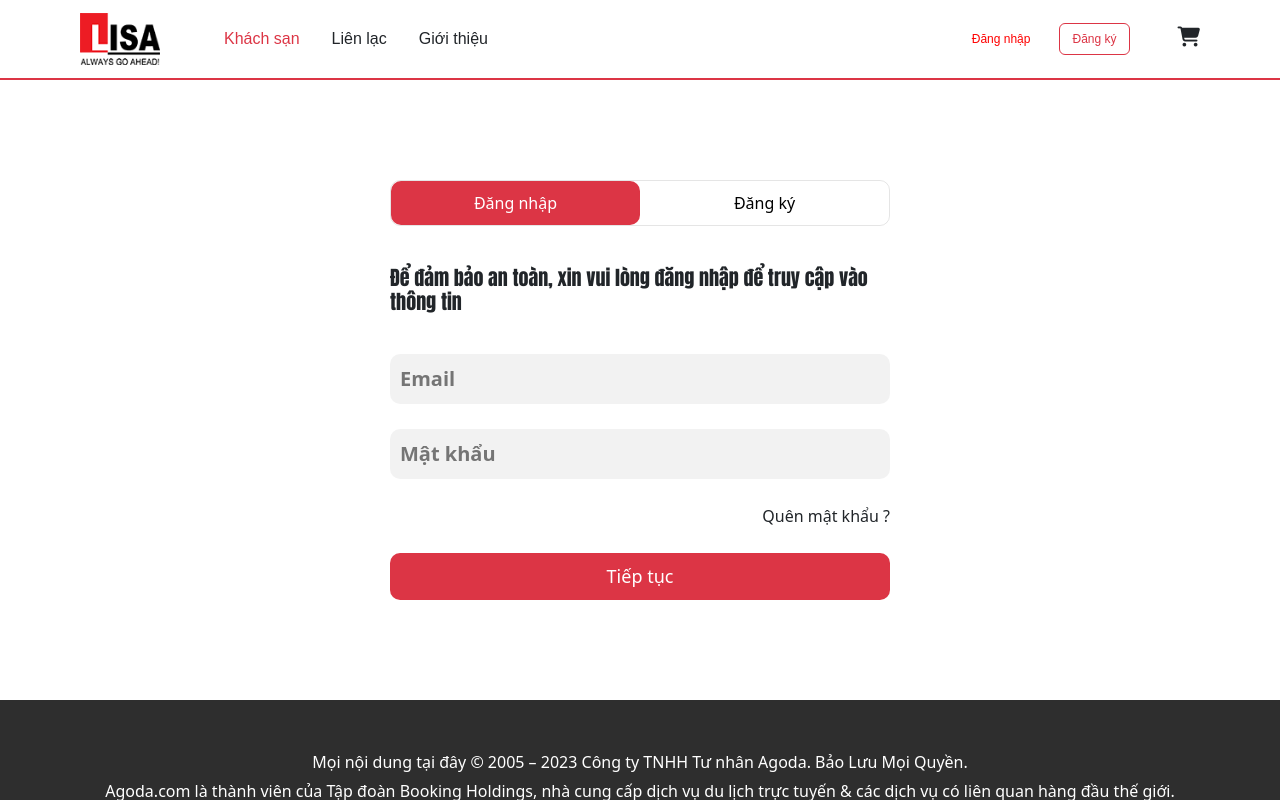
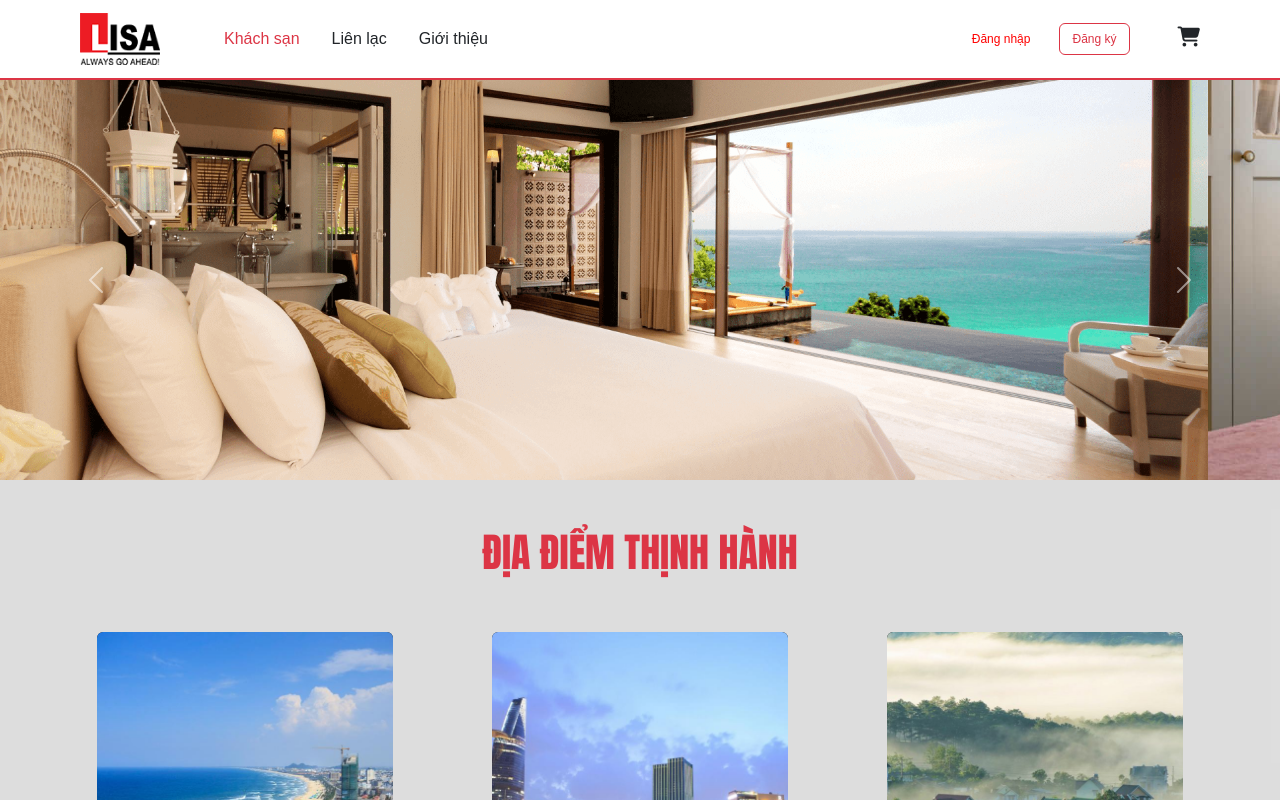
Before and after one commit to NamPhunPhin/HotelBooking, a Vue app in the folder client/: page / in a window 1280 px wide. Shown: the top 800 px of the page. Built offline with nearby package versions, Linux system fonts and the light colour scheme; a web font is replaced by a local one.

Commit message:
Updata local sever

```diff
--- a/client/src/App.vue
+++ b/client/src/App.vue
@@ -1,19 +1,18 @@
 <template>
   <NavbarComponent />
-  <AuthPage />
-  <!-- <IntroPage /> -->
+  <IntroPage/>
   <FooterComponent />
 </template>
 
 <script>
 import NavbarComponent from "./components/NavbarComponent.vue";
 import FooterComponent from "./components/FooterComponent.vue";
-// import IntroPage from "./pages/User/IntroPage.vue";
-import AuthPage from "./pages/User/AuthPage.vue";
+import IntroPage from "./pages/User/IntroPage.vue";
+// import AuthPage from "./pages/User/AuthPage.vue";
 
 export default {
   name: "App",
-  components: { NavbarComponent, FooterComponent, AuthPage },
+  components: { NavbarComponent, FooterComponent, IntroPage },
 };
 </script>
 
```
